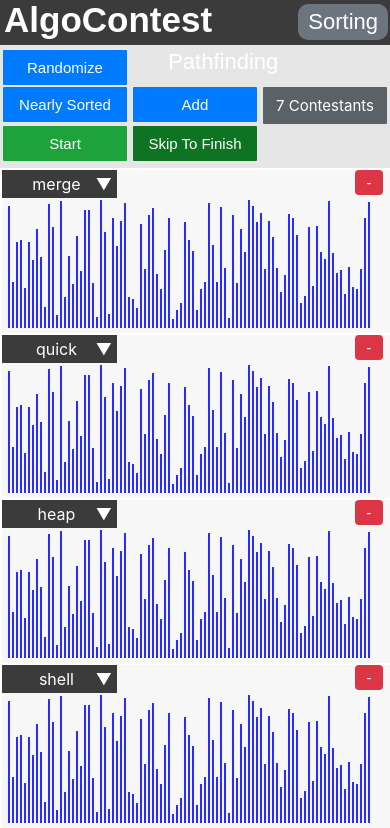
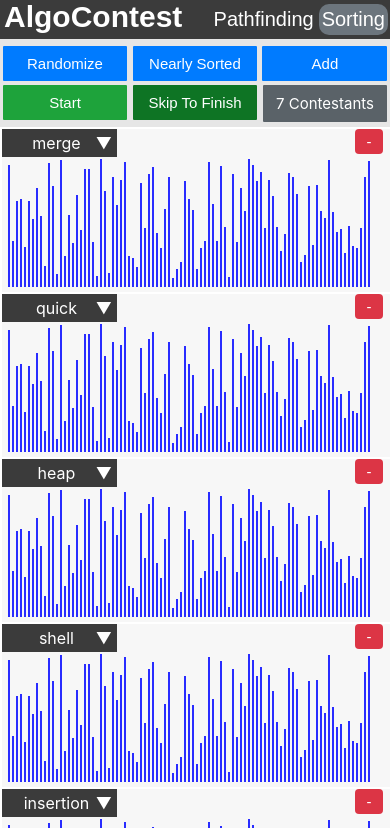
Before and after one commit to benshinnick/algorithm-contest, a React (Create React App) app: page / in a window 390 px wide. Shown: the top 828 px of the page. Built offline with nearby package versions, Linux system fonts and the light colour scheme.

Commit message:
Responsive design adjustments

```diff
--- a/src/AlgoContest/SortContest.jsx
+++ b/src/AlgoContest/SortContest.jsx
@@ -469,7 +469,7 @@ export default class SortContest extends React.Component {
         }
 
         let animationSpeedMS;
-        if(windowWidthSize < 400) {
+        if(windowWidthSize < 420) {
             animationSpeedMS = 5;
         }
         else if(windowWidthSize < 600) {
--- a/src/AlgoContest/SortVisualizer.jsx
+++ b/src/AlgoContest/SortVisualizer.jsx
@@ -494,7 +494,7 @@ export default class SortVisualizer extends React.Component {
     }
 
     setAnimationSpeed(animationSpeedMS) {
-        if(animationSpeedMS != this.state.animationSpeedMS) {
+        if(animationSpeedMS !== this.state.animationSpeedMS) {
             this.setState({...this.state, animationSpeedMS: animationSpeedMS});
         }
     }
--- a/src/AlgoContest/css/AlgoContest.css
+++ b/src/AlgoContest/css/AlgoContest.css
@@ -62,3 +62,52 @@ html, body {
     margin-top: 4px;
     margin-bottom: 4px;
 }
+
+@media only screen and (max-width: 460px) {
+    #algo-contest-header a:link,
+    #algo-contest-header a:visited,
+    #algo-contest-header a:hover {
+        color: white;
+        font-family: Arial, Helvetica, sans-serif;
+        font-weight: bold;
+        font-size: 30px;
+        text-align: left;
+        text-decoration: none;
+    }
+
+    #algo-contest-header #sort-contest-button {
+        background-color: transparent;
+        border: none;
+        float: right;
+        color: white;
+        padding: 4px 3px;
+        text-align: center;
+        text-decoration: none;
+        font-size: 20px;
+        transition-duration: 0.7s;
+        border-radius: 10px;
+
+        margin-left: 1px;
+        margin-right: 2px;
+        margin-top: 4px;
+        margin-bottom: 4px;
+    }
+
+    #algo-contest-header #pathfinding-contest-button {
+        background-color: transparent;
+        border: none;
+        color: white;
+        float: right;
+        padding: 4px 3px;
+        text-align: center;
+        text-decoration: none;
+        font-size: 20px;
+        transition-duration: 0.7s;
+        border-radius: 10px;
+
+        margin-left: 2px;
+        margin-right: 1px;
+        margin-top: 4px;
+        margin-bottom: 4px;
+    }
+}
--- a/src/AlgoContest/css/SortVisualizer.css
+++ b/src/AlgoContest/css/SortVisualizer.css
@@ -185,7 +185,7 @@
 
 @media only screen and (max-width: 752px) {
   .stats-label {
-    width: 275px;
+    width: 295px;
     padding-left: 2px;
     padding-right: 2px;
     margin-left: 0px;
@@ -197,3 +197,11 @@
     padding-right: 5px;
   }
 }
+
+@media only screen and (max-width: 530px) {
+  .stats-label {
+    margin: 5px;
+    float: left;
+    border-style: hidden solid hidden hidden;
+  }
+}
```
